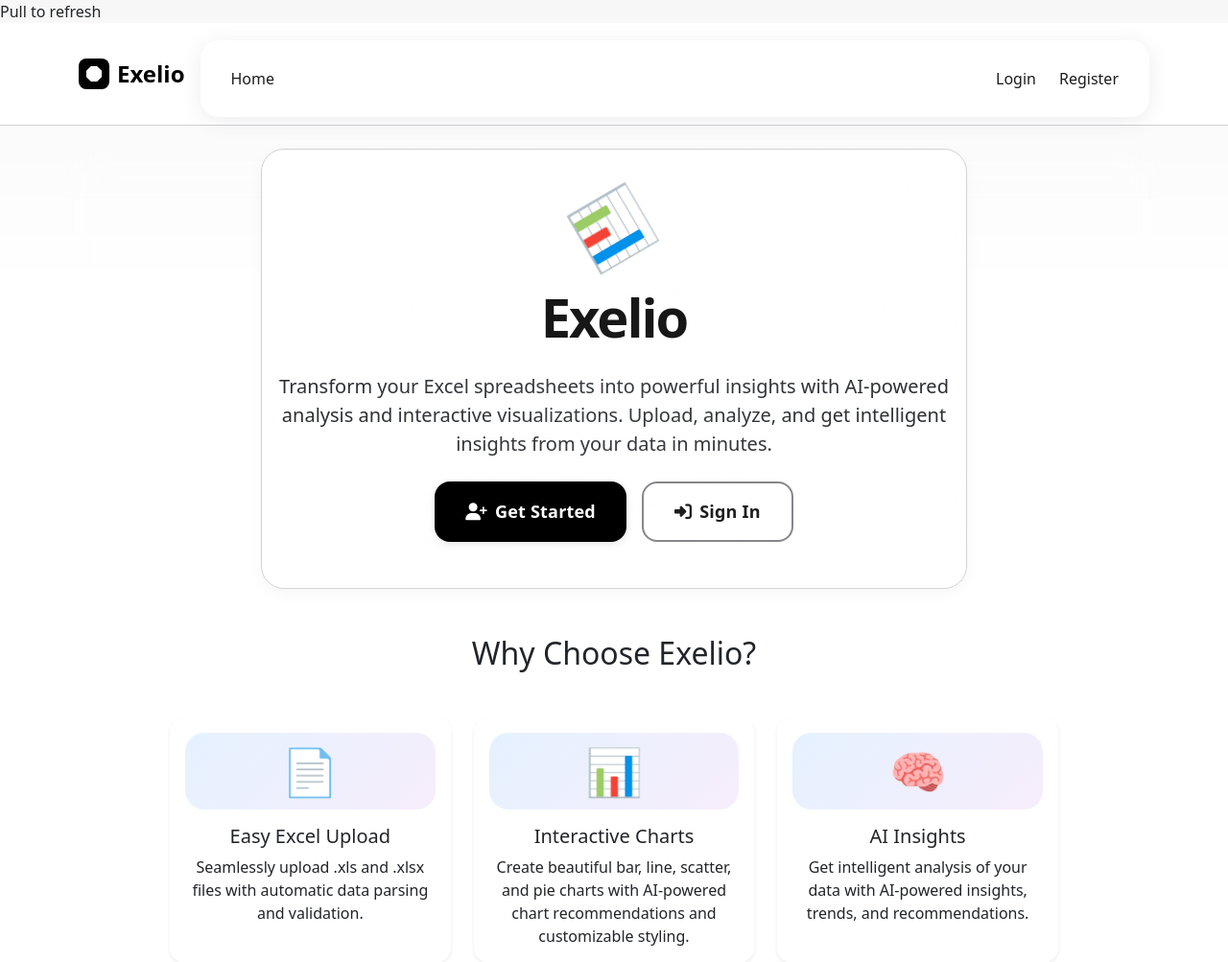
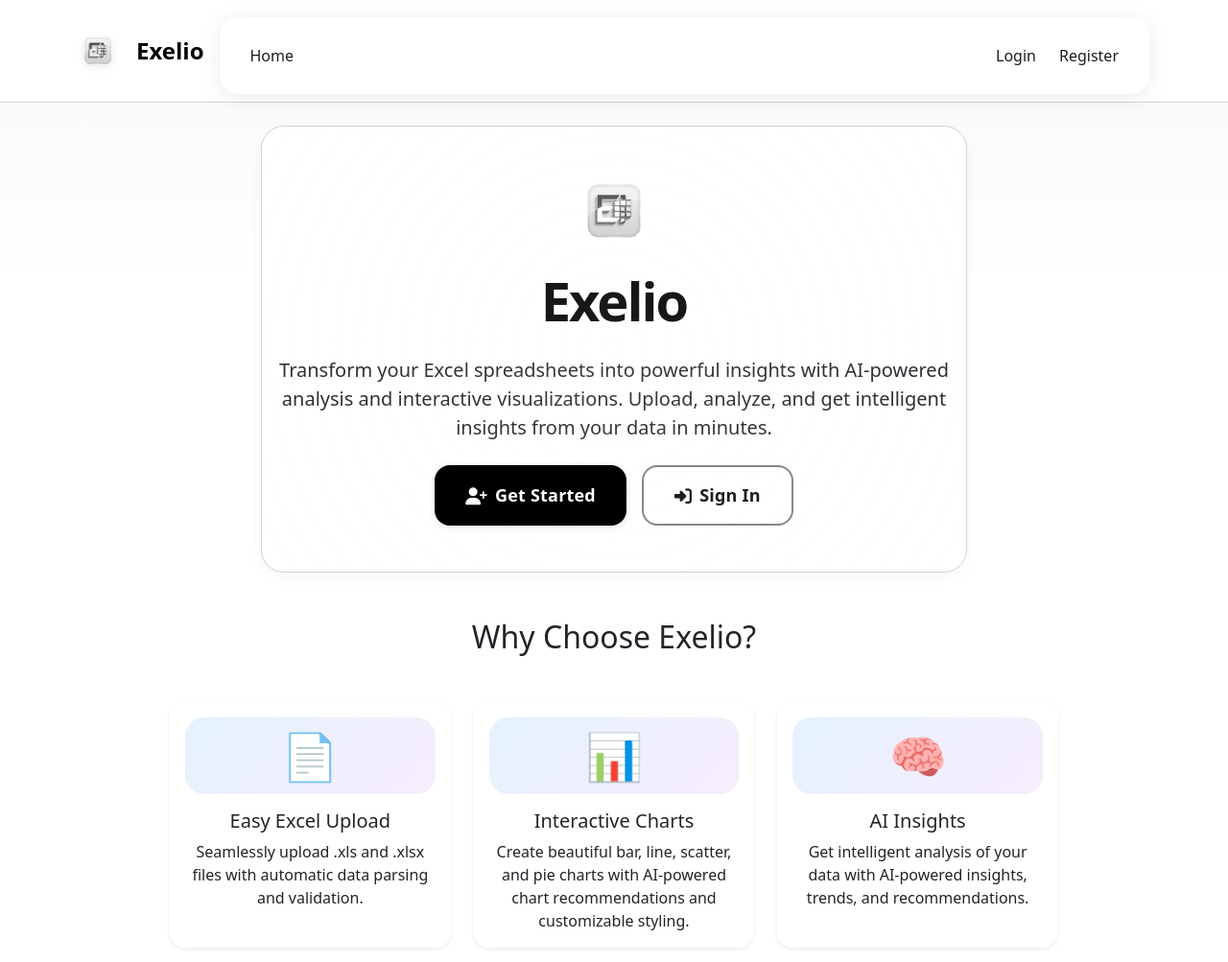
Before and after one commit to vinitgirdhar/Exelio, a Flask app: page / in a window 1280 px wide. Shown: the top 1003 px of the page at 96% size. Run offline with Flask 3, Linux system fonts and the light colour scheme.

Commit message:
Update website logo and remove pull-to-refresh feature
Update header and homepage logo with new image file; remove pull-to-refresh functionality from static/js/apple-interactions.js and associated CSS.

Replit-Commit-Author: Agent
Replit-Commit-Session-Id: e3a42ee0-549c-4401-b9ba-7e3bc7344400
Replit-Commit-Checkpoint-Type: full_checkpoint
Replit-Commit-Screenshot-Url: https://storage.googleapis.com/screenshot-production-us-central1/66858201-24bf-481f-bb26-a6f2d4aac128/e3a42ee0-549c-4401-b9ba-7e3bc7344400/uZjDO8c

```diff
--- a/static/css/custom.css
+++ b/static/css/custom.css
@@ -416,31 +416,15 @@
     gap: 8px;
 }
 
-.logo-icon {
-    width: 32px;
-    height: 32px;
-    background: var(--primary-black);
-    border-radius: 8px;
-    position: relative;
-    transition: all 0.3s var(--ios-ease);
+/* Logo styling with actual image */
+.logo-container img {
+    transition: all 0.3s var(--ios-spring);
+    filter: drop-shadow(0 2px 4px rgba(0, 0, 0, 0.1));
 }
 
-.logo-icon::before {
-    content: '';
-    position: absolute;
-    top: 50%;
-    left: 50%;
-    transform: translate(-50%, -50%);
-    width: 16px;
-    height: 16px;
-    background: white;
-    border-radius: 4px;
-    clip-path: polygon(30% 0%, 70% 0%, 100% 30%, 100% 70%, 70% 100%, 30% 100%, 0% 70%, 0% 30%);
-}
-
-.logo-icon:hover {
+.logo-container:hover img {
     transform: scale(1.05);
-    background: var(--primary-dark);
+    filter: drop-shadow(0 4px 8px rgba(0, 0, 0, 0.15));
 }
 
 .logo-text {
--- a/static/js/apple-interactions.js
+++ b/static/js/apple-interactions.js
@@ -7,7 +7,6 @@ document.addEventListener('DOMContentLoaded', function() {
     initializeTouchGestures();
     initializeIOSNavigationEffects();
     initializeSwipeGestures();
-    initializePullToRefresh();
 });
 
 // Initialize iOS-style navigation effects
@@ -197,70 +196,7 @@ function handleSwipeLeft() {
     console.log('Swipe left detected');
 }
 
-// iOS-style pull to refresh
-function initializePullToRefresh() {
-    let startY, pullDistance = 0;
-    let isPulling = false;
-
-    const pullIndicator = document.createElement('div');
-    pullIndicator.className = 'pull-to-refresh-indicator';
-    pullIndicator.innerHTML = `
-        <div class="pull-refresh-spinner"></div>
-        <div class="pull-refresh-text">Pull to refresh</div>
-    `;
-    document.body.insertBefore(pullIndicator, document.body.firstChild);
-
-    document.addEventListener('touchstart', function(e) {
-        if (window.scrollY === 0) {
-            startY = e.touches[0].clientY;
-            isPulling = true;
-        }
-    }, { passive: true });
-
-    document.addEventListener('touchmove', function(e) {
-        if (!isPulling || window.scrollY > 0) return;
-
-        const currentY = e.touches[0].clientY;
-        pullDistance = Math.max(0, currentY - startY);
-
-        if (pullDistance > 10) {
-            e.preventDefault();
-            const progress = Math.min(pullDistance / 100, 1);
-
-            pullIndicator.style.transform = `translateY(${pullDistance - 60}px)`;
-            pullIndicator.style.opacity = progress;
-
-            if (pullDistance > 80) {
-                pullIndicator.classList.add('ready-to-refresh');
-                pullIndicator.querySelector('.pull-refresh-text').textContent = 'Release to refresh';
-            } else {
-                pullIndicator.classList.remove('ready-to-refresh');
-                pullIndicator.querySelector('.pull-refresh-text').textContent = 'Pull to refresh';
-            }
-        }
-    }, { passive: false });
-
-    document.addEventListener('touchend', function() {
-        if (!isPulling) return;
-
-        if (pullDistance > 80) {
-            // Trigger refresh
-            pullIndicator.classList.add('refreshing');
-            pullIndicator.querySelector('.pull-refresh-text').textContent = 'Refreshing...';
-
-            setTimeout(() => {
-                window.location.reload();
-            }, 1000);
-        }
-
-        pullIndicator.style.transform = 'translateY(-60px)';
-        pullIndicator.style.opacity = '0';
-        pullIndicator.classList.remove('ready-to-refresh');
-
-        isPulling = false;
-        pullDistance = 0;
-    });
-}
+// Pull-to-refresh removed for cleaner mobile experience
 
 function initializeScrollEffects() {
     // Intersection Observer for scroll animations
--- a/templates/base.html
+++ b/templates/base.html
@@ -47,7 +47,7 @@
         <div class="container">
             <a class="navbar-brand" href="{{ url_for('index') }}">
                 <div class="logo-container">
-                    <div class="logo-icon"></div>
+                    <img src="{{ url_for('static', filename='images/exelio-logo.png') }}" alt="Exelio" style="height: 40px; width: auto; margin-right: 12px;">
                     <span class="logo-text">Exelio</span>
                 </div>
             </a>
--- a/templates/index.html
+++ b/templates/index.html
@@ -7,7 +7,7 @@
     <div class="col-lg-8 mx-auto text-center">
         <div class="hero-section py-5 bounce-in">
             <h1 class="display-4 fw-bold mb-4">
-                <span class="hero-icon">📊</span>
+                <img src="{{ url_for('static', filename='images/exelio-logo.png') }}" alt="Exelio" style="height: 80px; width: auto; margin-bottom: 20px; display: block; margin-left: auto; margin-right: auto;">
                 Exelio
             </h1>
             <p class="lead mb-4 text-dark">
```
Also changed, not shown: attached_assets/WhatsApp_Image_2025-08-26_at_20.28.43_ef2f10f7-removebg-preview_1756220381975.png (added), static/images/exelio-logo.png (added).
